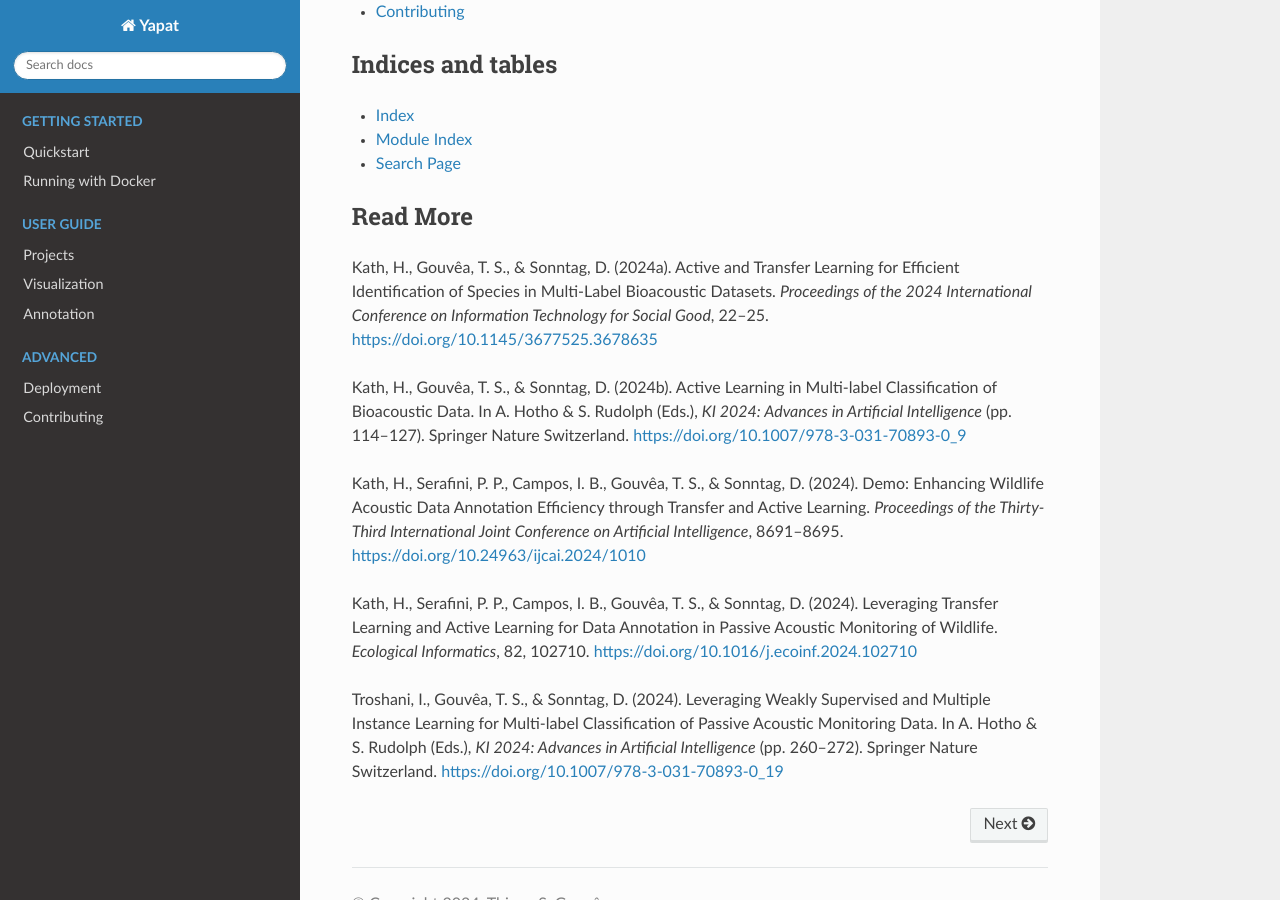
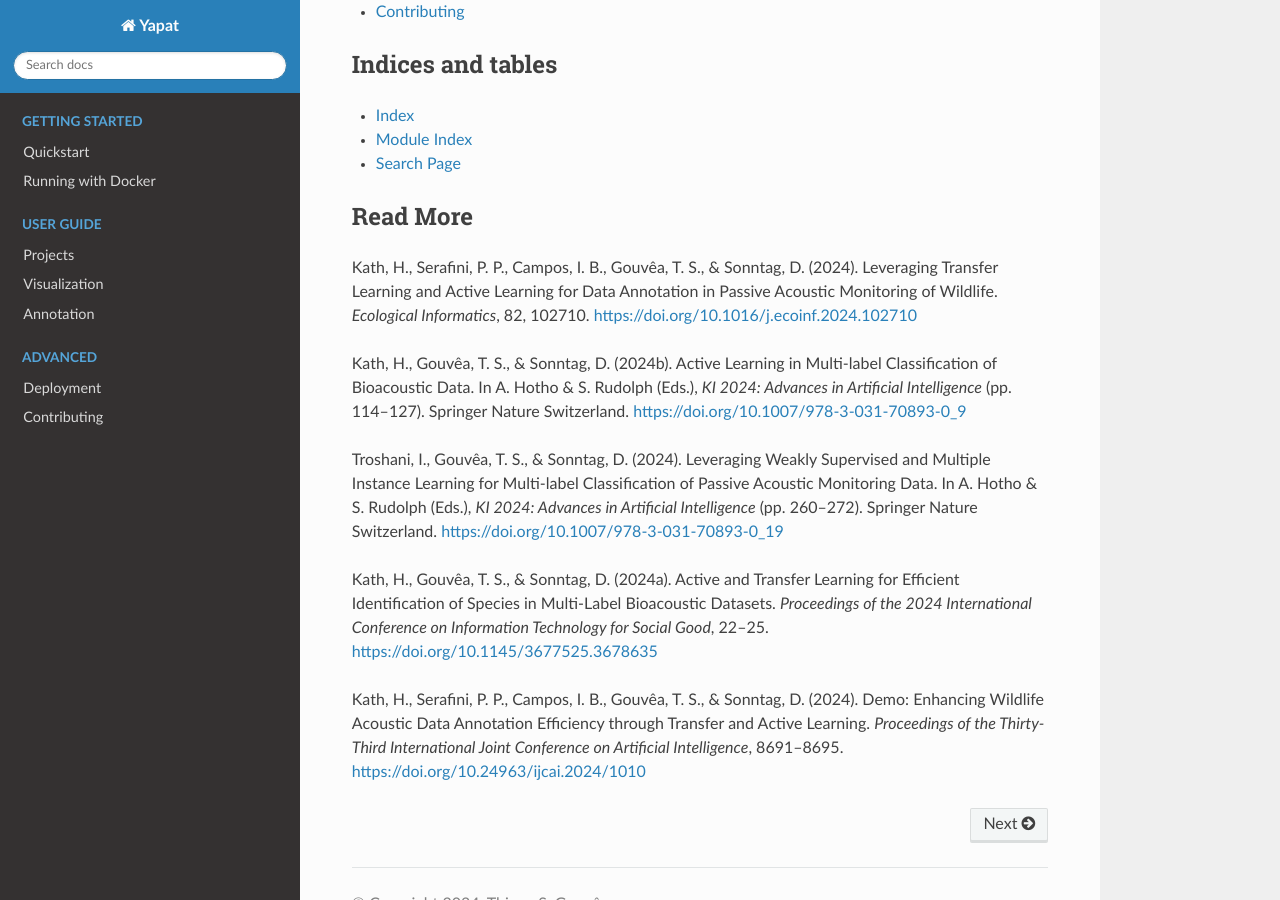
Before and after one commit to yapat-app/yapat, a Sphinx documentation site: the page built from docs/index.rst, in a window 1280 px wide and 900 px high, scrolled down 905 px. Built offline with Sphinx 7.4.7 and the Read the Docs theme 2.0.0, drawn with Linux system fonts in a browser that asks for light colours.

Commit message:
Reordered references

```diff
--- a/docs/index.rst
+++ b/docs/index.rst
@@ -55,12 +55,12 @@ Indices and tables
 Read More
 ==========
 
-Kath, H., Gouvêa, T. S., & Sonntag, D. (2024a). Active and Transfer Learning for Efficient Identification of Species in Multi-Label Bioacoustic Datasets. *Proceedings of the 2024 International Conference on Information Technology for Social Good*, 22–25. `https://doi.org/10.1145/3677525.3678635 <https://doi.org/10.1145/3677525.3678635>`_
+Kath, H., Serafini, P. P., Campos, I. B., Gouvêa, T. S., & Sonntag, D. (2024). Leveraging Transfer Learning and Active Learning for Data Annotation in Passive Acoustic Monitoring of Wildlife. *Ecological Informatics*, 82, 102710. `https://doi.org/10.1016/j.ecoinf.2024.102710 <https://doi.org/10.1016/j.ecoinf.2024.102710>`_
 
 Kath, H., Gouvêa, T. S., & Sonntag, D. (2024b). Active Learning in Multi-label Classification of Bioacoustic Data. In A. Hotho & S. Rudolph (Eds.), *KI 2024: Advances in Artificial Intelligence* (pp. 114–127). Springer Nature Switzerland. `https://doi.org/10.1007/978-3-031-70893-0_9 <https://doi.org/10.1007/978-3-031-70893-0_9>`_
 
+Troshani, I., Gouvêa, T. S., & Sonntag, D. (2024). Leveraging Weakly Supervised and Multiple Instance Learning for Multi-label Classification of Passive Acoustic Monitoring Data. In A. Hotho & S. Rudolph (Eds.), *KI 2024: Advances in Artificial Intelligence* (pp. 260–272). Springer Nature Switzerland. `https://doi.org/10.1007/978-3-031-70893-0_19 <https://doi.org/10.1007/978-3-031-70893-0_19>`_
+
+Kath, H., Gouvêa, T. S., & Sonntag, D. (2024a). Active and Transfer Learning for Efficient Identification of Species in Multi-Label Bioacoustic Datasets. *Proceedings of the 2024 International Conference on Information Technology for Social Good*, 22–25. `https://doi.org/10.1145/3677525.3678635 <https://doi.org/10.1145/3677525.3678635>`_
+
 Kath, H., Serafini, P. P., Campos, I. B., Gouvêa, T. S., & Sonntag, D. (2024). Demo: Enhancing Wildlife Acoustic Data Annotation Efficiency through Transfer and Active Learning. *Proceedings of the Thirty-Third International Joint Conference on Artificial Intelligence*, 8691–8695. `https://doi.org/10.24963/ijcai.2024/1010 <https://doi.org/10.24963/ijcai.2024/1010>`_
-
-Kath, H., Serafini, P. P., Campos, I. B., Gouvêa, T. S., & Sonntag, D. (2024). Leveraging Transfer Learning and Active Learning for Data Annotation in Passive Acoustic Monitoring of Wildlife. *Ecological Informatics*, 82, 102710. `https://doi.org/10.1016/j.ecoinf.2024.102710 <https://doi.org/10.1016/j.ecoinf.2024.102710>`_
-
-Troshani, I., Gouvêa, T. S., & Sonntag, D. (2024). Leveraging Weakly Supervised and Multiple Instance Learning for Multi-label Classification of Passive Acoustic Monitoring Data. In A. Hotho & S. Rudolph (Eds.), *KI 2024: Advances in Artificial Intelligence* (pp. 260–272). Springer Nature Switzerland. `https://doi.org/10.1007/978-3-031-70893-0_19 <https://doi.org/10.1007/978-3-031-70893-0_19>`_
```
